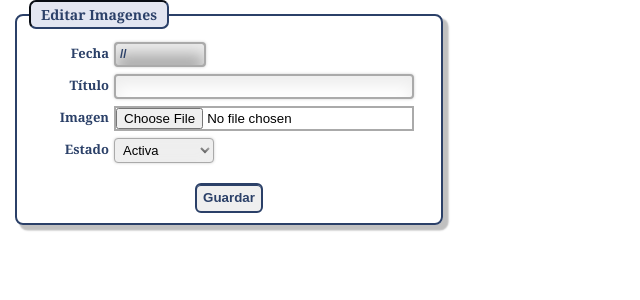
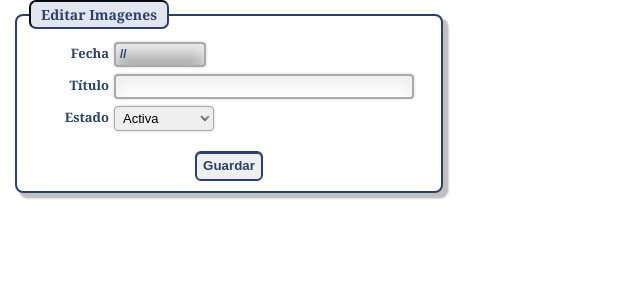
Before and after one commit to TFGFDI/TFG, a PHP site: page /admin/editarImagen.php in a window 1280 px wide. Shown: the top 300 px of the page, without its empty margins (0-640 px from the left). Run offline with PHP 8.4, Linux system fonts and the light colour scheme; the visitor is signed in with stand-in values (Sample User, id 1); data comes from the database, SQL or seed files in the repository; data that the repository does not hold is empty.

Commit message:
editar imagenes

```diff
--- a/admin/editarImagen.php
+++ b/admin/editarImagen.php
@@ -44,14 +44,14 @@ $not = $imagen->getImagenById();
 		parent.$.fancybox.close();
 		//window.open('');
 	});
-	*/
+
 
 	$( "#datepicker" ).datepicker({
 		changeMonth: true,
 		changeYear: true,
 		yearRange: "1970:2015",
 		showAnim: "explode"
-	});
+	});*/
 
 </script>
 
@@ -70,10 +70,7 @@ $not = $imagen->getImagenById();
 						<label class="labelEnano" for="titulo">Título</label>
 						<input type="text" name="titulo" id="titulo" style="height:25px;" class="input input_tamanhoNormalGrande" tabindex="2" value="<?php echo $not['titulo'];?>"/>
 					</div>
-					<div class="bloque_campoForumulario">
-						<label class="labelEnano" for="imagen">Imagen</label>
-						<input type="file" name="titulo" id="imagen" class="input input_tamanhoNormalGrande" tabindex="3"/>
-					</div>
+
 
 					<div class="bloque_campoForumulario">
 						<label class="labelEnano" for="activo">Estado</label>
--- a/modelos/clsImagen.php
+++ b/modelos/clsImagen.php
@@ -33,7 +33,7 @@ class clsImagen{
 
 public function editar(){
 		$objDatos = new clsDatos();
-		$sql = "update imagenes set fecha='$this->fecha', titulo='$this->titulo', imagen='$this->imagen', activo='$this->activo' where(id='$this->id')";
+		$sql = "update imagenes set fecha='$this->fecha', titulo='$this->titulo', activo='$this->activo' where(id='$this->id')";
 		$objDatos->ejecutar($sql);
 
 }
```
Also changed, not shown: admin/imagenes.php (+8 -3 lines).
